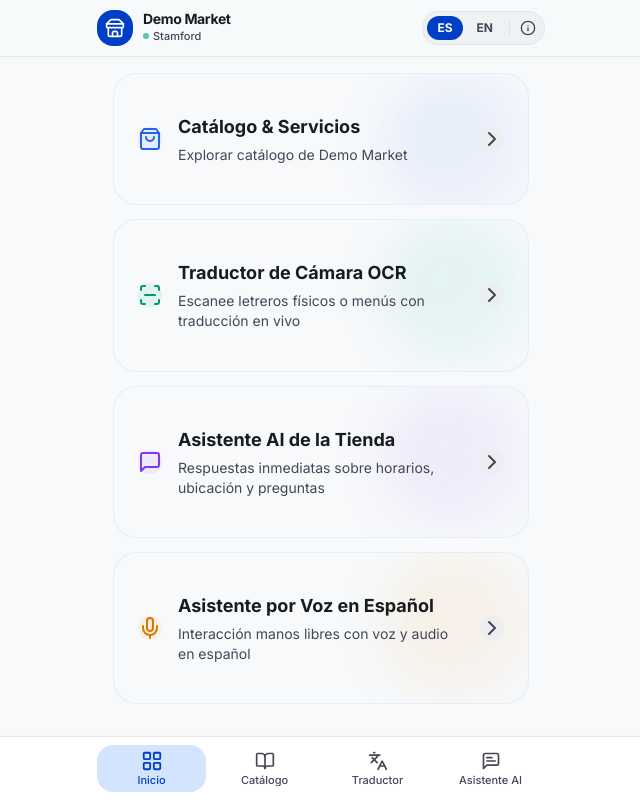
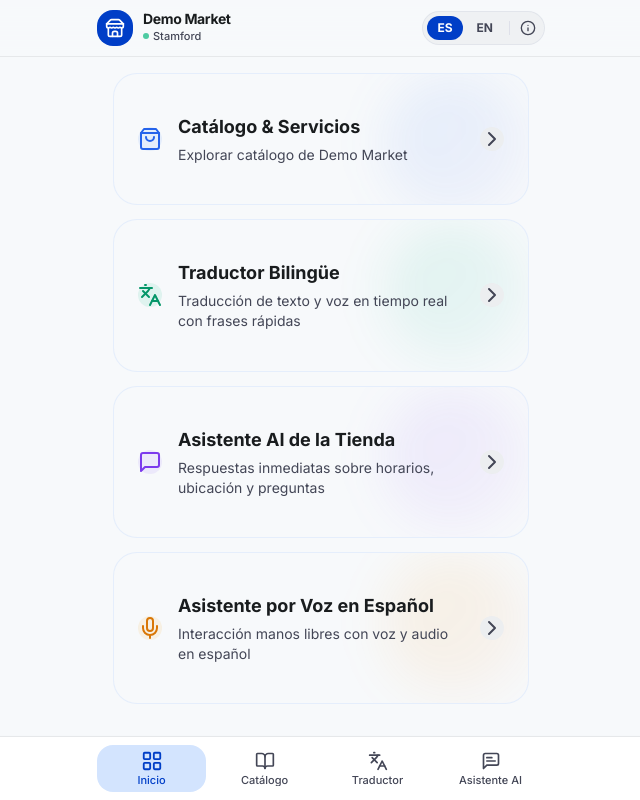
Before and after one commit to andmcm8/language-tool, a Next.js app: page /demo in a window 1280 px wide. Shown: the whole page, without its empty margins (319-959 px from the left). Built offline with nearby package versions, Linux system fonts and the light colour scheme.

Commit message:
Rename landing view card to Traductor Bilingüe / Bilingual Translator

```diff
--- a/components/LandingView.tsx
+++ b/components/LandingView.tsx
@@ -3,7 +3,7 @@
 import React from "react";
 import { TabType } from "./BottomNav";
 import { MerchantConfig } from "@/types/merchant";
-import { ShoppingBag, ScanLine, MessageSquare, Mic, ChevronRight } from "lucide-react";
+import { ShoppingBag, Languages, MessageSquare, Mic, ChevronRight } from "lucide-react";
 
 interface LandingViewProps {
   merchant: MerchantConfig;
@@ -26,11 +26,11 @@ export default function LandingView({ merchant, setActiveTab, lang }: LandingVie
     },
     {
       id: "camera" as TabType,
-      titleEs: "Traductor de Cámara OCR",
-      titleEn: "Camera Sign Translator",
-      descEs: "Escanee letreros físicos o menús con traducción en vivo",
-      descEn: "Instant live scanning of physical signs & paper menus",
-      icon: ScanLine,
+      titleEs: "Traductor Bilingüe",
+      titleEn: "Bilingual Translator",
+      descEs: "Traducción de texto y voz en tiempo real con frases rápidas",
+      descEn: "Real-time text & voice translation with quick store phrases",
+      icon: Languages,
       gradient: "from-emerald-500/10 to-teal-500/5",
       border: "hover:border-emerald-500/30",
       accentBg: "bg-emerald-500/10 text-emerald-600",
```
